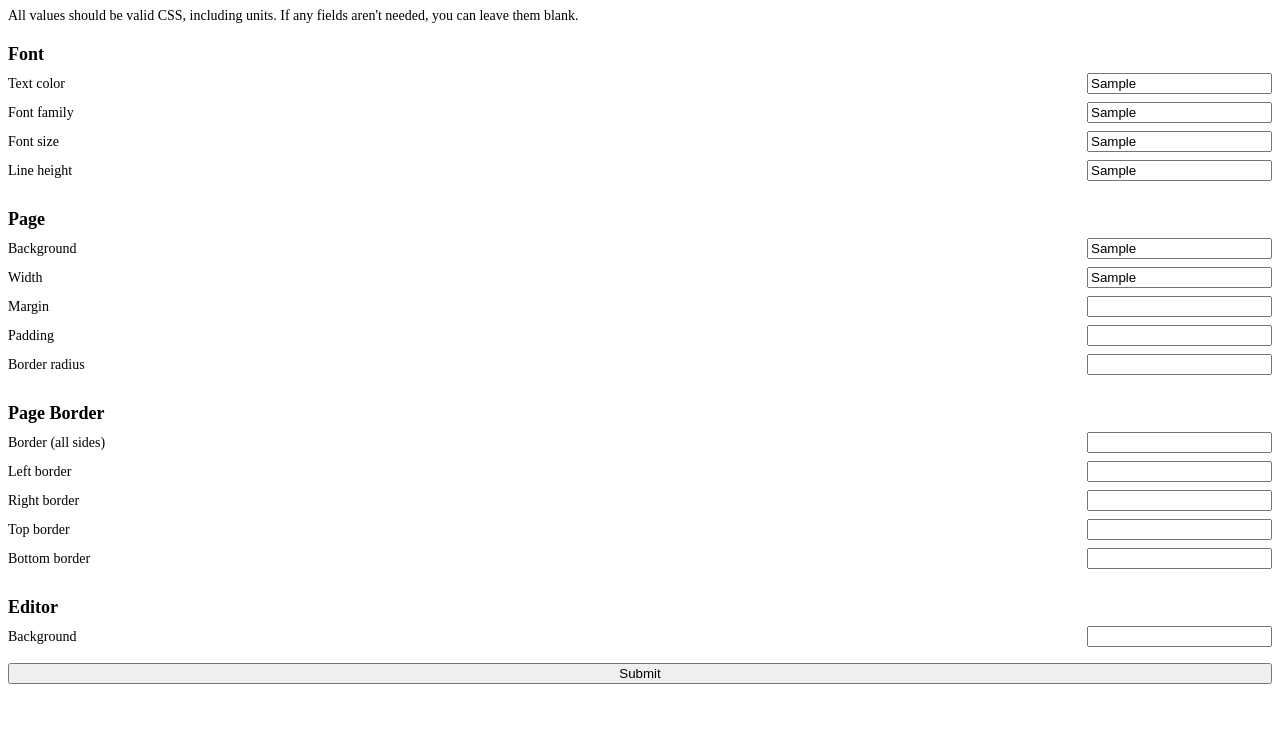
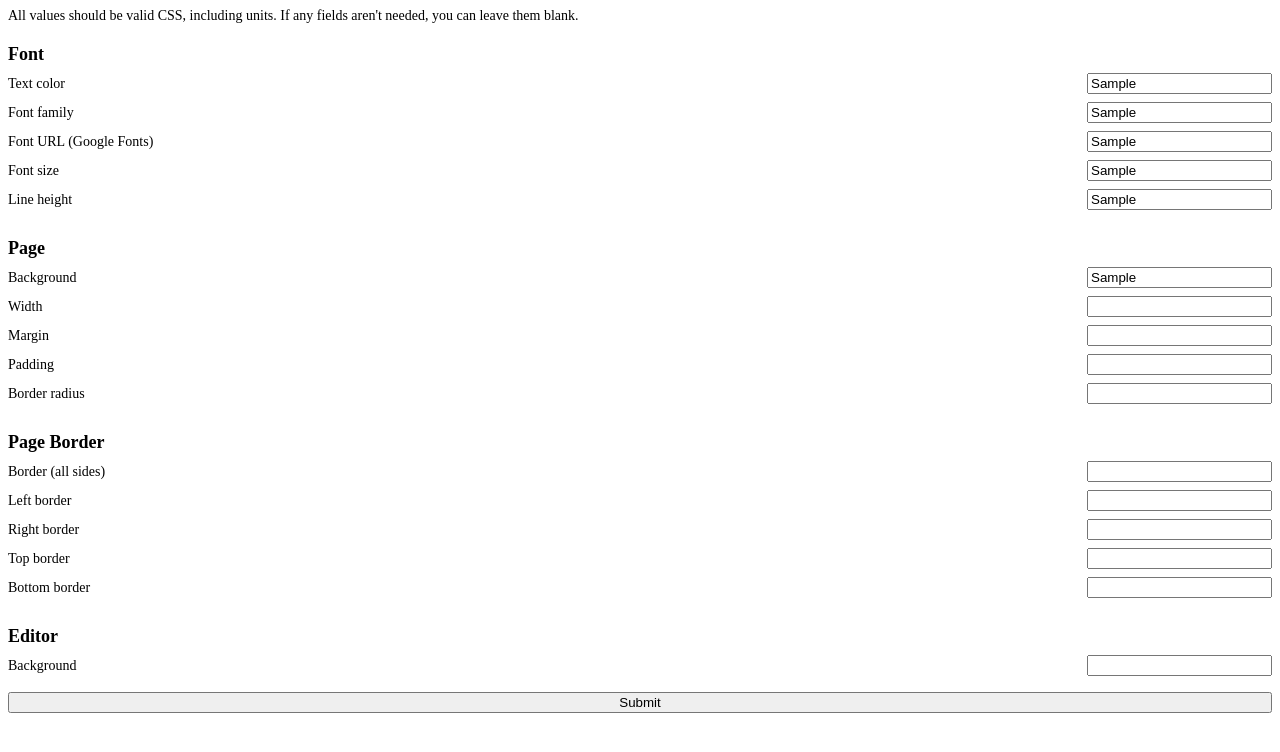
Before and after one commit to averyjohnston/4tw-style-extension, a browser extension: page src/side-panel.html in a window 1280 px wide. Both pictures are taken after typing "Sample", "Sample", "Sample", "Sample", "Sample", "Sample" into the empty fields and a click on the button "Submit". Drawn offline with Linux system fonts and the light colour scheme.

Commit message:
feat: add font URL field with CSS generation

```diff
--- a/src/side-panel.html
+++ b/src/side-panel.html
@@ -12,6 +12,10 @@
       <label>
         <p>Font family</p>
         <input name="fontFamily" type="text" />
+      </label>
+      <label>
+        <p>Font URL (Google Fonts)</p>
+        <input name="fontURL" type="text" />
       </label>
       <label>
         <p>Font size</p>
--- a/src/side-panel.js
+++ b/src/side-panel.js
@@ -4,7 +4,7 @@ async function handleSubmit(e) {
   e.preventDefault();
   const data = new FormData(e.target);
   const {
-    textColor, fontFamily, fontSize, lineHeight,
+    textColor, fontFamily, fontURL, fontSize, lineHeight,
     pageBackground, pageWidth, pageMargin, pagePadding, pageBorderRadius,
     pageBorder, pageBorderLeft, pageBorderRight, pageBorderTop, pageBorderBottom,
     editorBackground
@@ -29,6 +29,10 @@ async function handleSubmit(e) {
         font-family: ${fontFamily} !important;
       }
     `;
+  }
+
+  if (fontURL !== '') {
+    newCSS += `@import url('${fontURL}');`;
   }
 
   if (fontSize !== '') {
```
